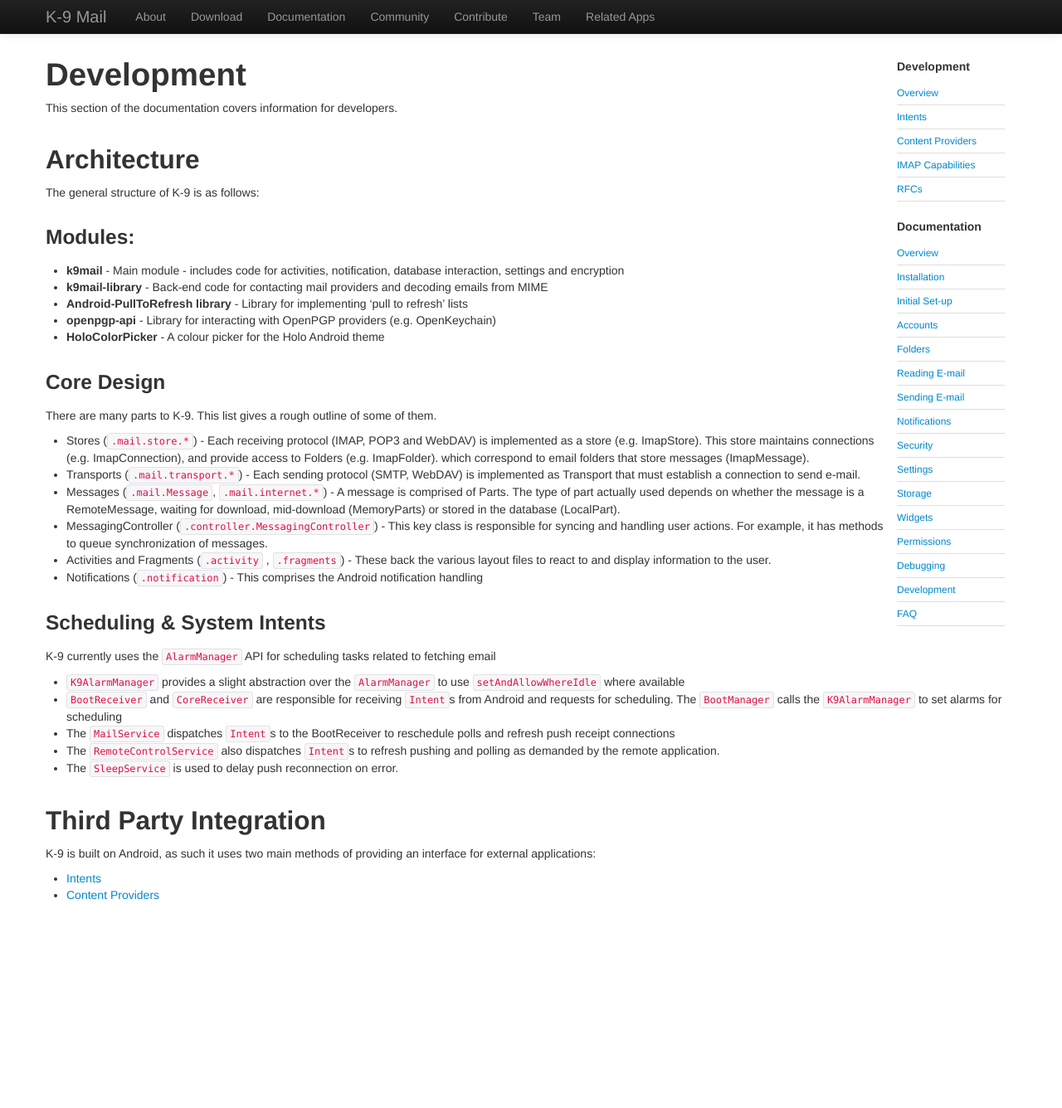
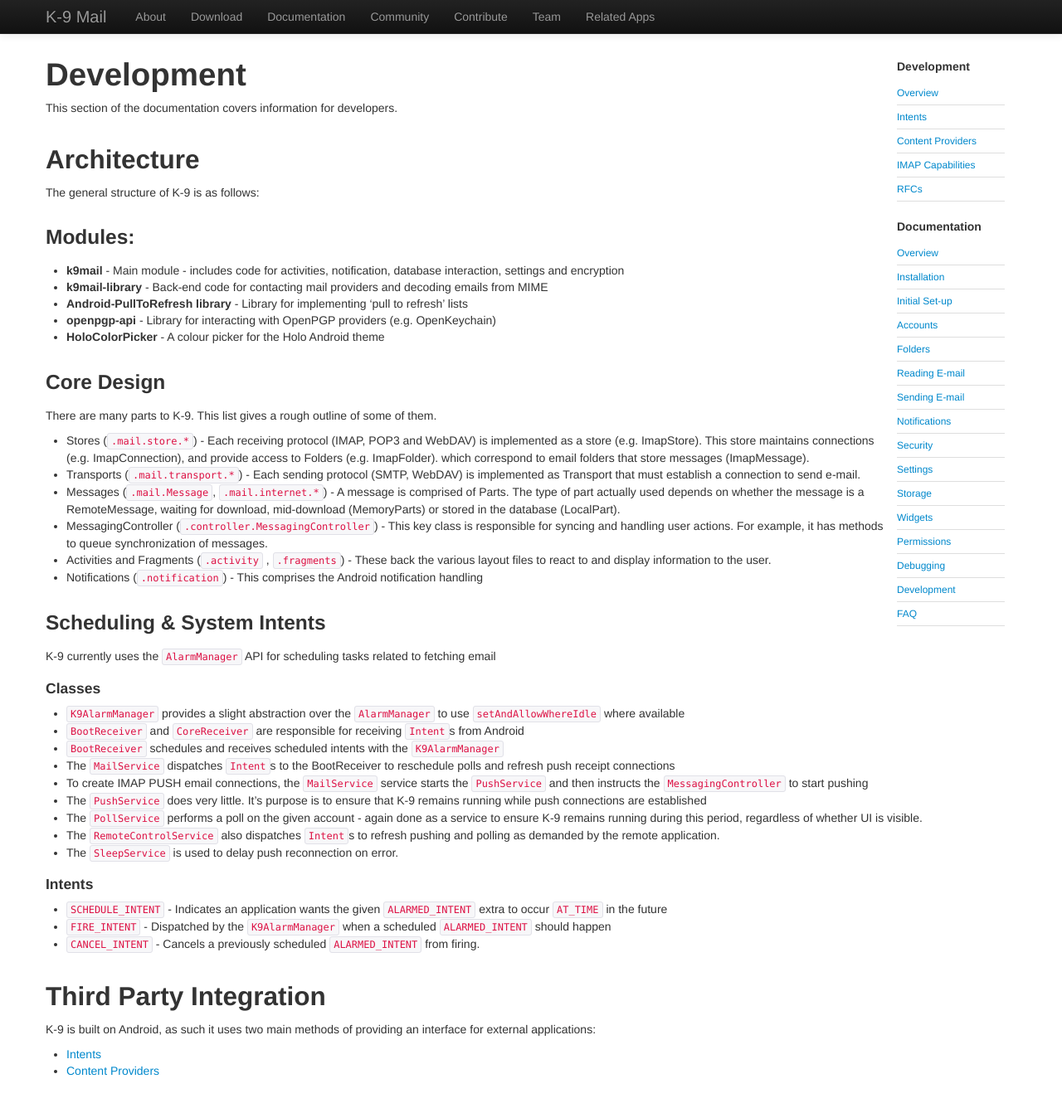
Before and after one commit to k9mail/k9mail.app, a Jekyll site: the page built from documentation/development.md, in a window 1280 px wide and 1351 px high. Shown: the top 1336 px of the window at 83% size. Built offline with Jekyll 4.4.1, drawn with Linux system fonts in a browser that asks for light colours; nearby versions of some CDN libraries.

Commit message:
Add some more notes on Push and Poll

```diff
--- a/documentation/development.md
+++ b/documentation/development.md
@@ -39,11 +39,23 @@ There are many parts to K-9. This list gives a rough outline of some of them.
 
 K-9 currently uses the [`AlarmManager`](https://developer.android.com/reference/android/app/AlarmManager.html) API for scheduling tasks related to fetching email
 
+#### Classes
+
 * `K9AlarmManager` provides a slight abstraction over the `AlarmManager` to use `setAndAllowWhereIdle` where available
-* `BootReceiver` and `CoreReceiver` are responsible for receiving `Intent`s from Android and requests for scheduling. The `BootManager` calls the `K9AlarmManager` to set alarms for scheduling
+* `BootReceiver` and `CoreReceiver` are responsible for receiving `Intent`s from Android
+* `BootReceiver` schedules and receives scheduled intents with the `K9AlarmManager`
 * The `MailService` dispatches `Intent`s to the BootReceiver to reschedule polls and refresh push receipt connections
+* To create IMAP PUSH email connections, the `MailService` service starts the `PushService` and then instructs the `MessagingController` to start pushing
+* The `PushService` does very little. It's purpose is to ensure that K-9 remains running while push connections are established
+* The `PollService` performs a poll on the given account - again done as a service to ensure K-9 remains running during this period, regardless of whether UI is visible.
 * The `RemoteControlService` also dispatches `Intent`s to refresh pushing and polling as demanded by the remote application.
 * The `SleepService` is used to delay push reconnection on error.
+
+#### Intents
+
+* `SCHEDULE_INTENT` - Indicates an application wants the given `ALARMED_INTENT` extra to occur `AT_TIME` in the future
+* `FIRE_INTENT` - Dispatched by the `K9AlarmManager` when a scheduled `ALARMED_INTENT` should happen
+* `CANCEL_INTENT` - Cancels a previously scheduled `ALARMED_INTENT` from firing.
 
 
 ## Third Party Integration
```
